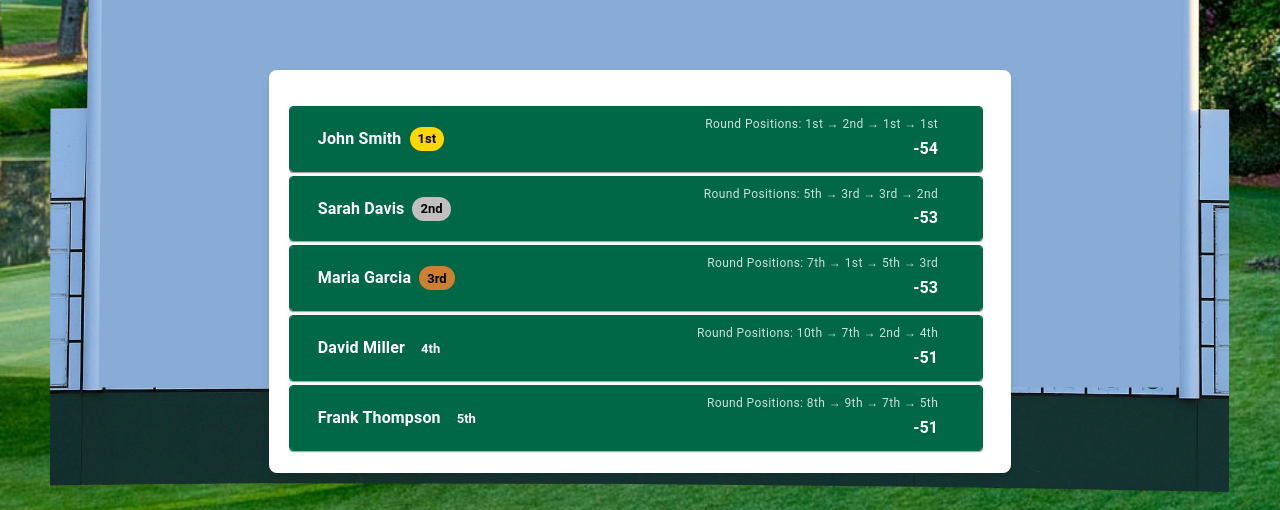
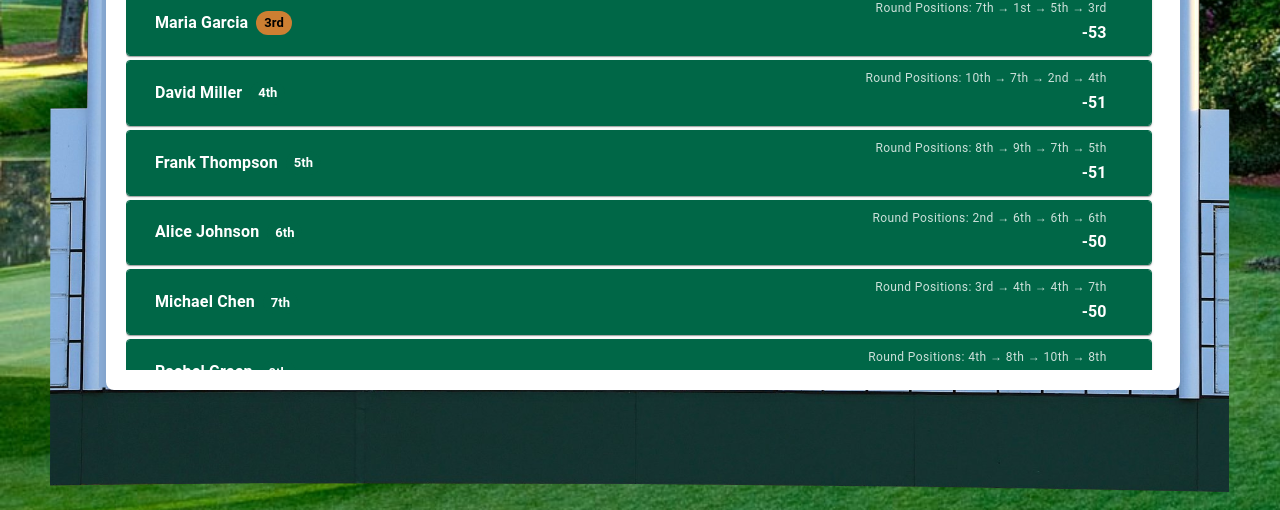
Before and after one commit to BKrowchuk/Master2025, a React (Vite) app: page / in a window 1280 px wide. Shown: the part 290-800 px from the top of the page. Built offline with nearby package versions, Linux system fonts and the light colour scheme; some icons are missing.

Commit message:
aspect ratio working

```diff
--- a/src/App.tsx
+++ b/src/App.tsx
@@ -119,15 +119,17 @@ const LeaderboardContainer = styled('div')(({ theme }) => ({
   display: 'flex',
   flexDirection: 'column',
   zIndex: 1,
-  '@media (max-aspect-ratio: 10/7)': {
-    width: 'calc(58vh * 10 / 7)',
-    bottom: 'calc(-18vh)',
-    height: '45vh',
+  '@media (max-aspect-ratio: 1868/1266)': {
+    width: '91vw',
+    height: 'calc(72vw * 0.678)', // 1266.626/1868.3149 ≈ 0.678
+    left: '0.22vw',
+    bottom: 'calc(1vh)',
   },
-  '@media (min-aspect-ratio: 10/7)': {
-    width: '58vw',
-    bottom: 'calc(-18vw * 7/10)',
-    height: 'calc(45vw * 7 / 10)',
+  '@media (min-aspect-ratio: 1868/1266)': {
+    width: 'calc(91vh / 0.678)', // 1266.626/1868.3149 ≈ 0.678
+    height: '72vh',
+    left: '0.22vw',
+    bottom: 'calc(1vh)',
   },
 }));
 
```
